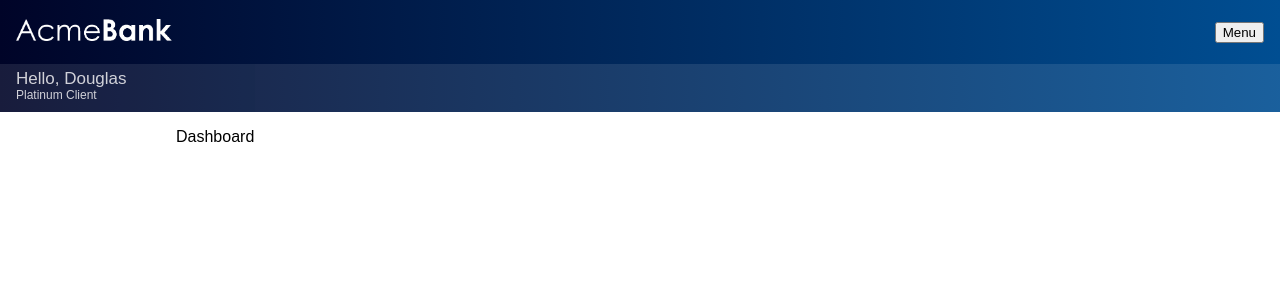
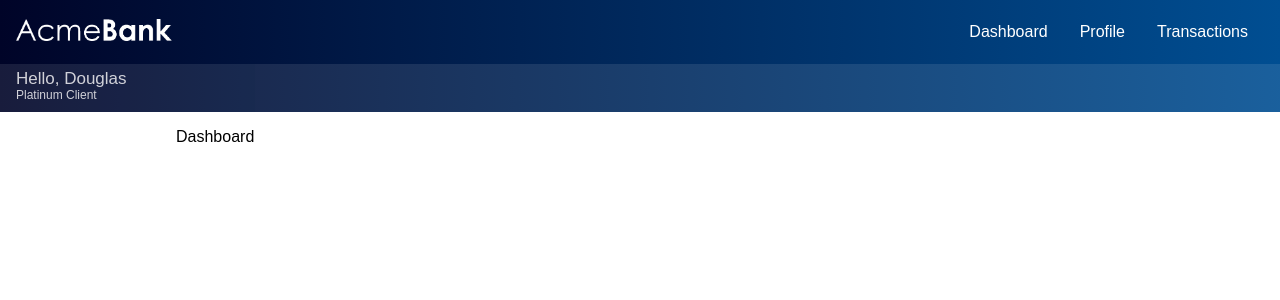
Before and after one commit to dougdelabrida/bank-app, a React app: page / in a window 1280 px wide. Shown: the top 300 px of the page. Built offline with nearby package versions, Linux system fonts and the light colour scheme.

Commit message:
implemented NavBar for desktop

```diff
--- a/src/client/components/NavBar.js
+++ b/src/client/components/NavBar.js
@@ -7,11 +7,35 @@ const NavWrapper = styled.div`
   display: block;
 `;
 
+const NavButton = styled.button`
+  border: none;
+  background: transparent;
+
+  &::before, &::after, & > div {
+    content: '';
+    display: block;
+    background: #fff;
+    margin: 6px 0;
+    height: 2px;
+    width: 32px;
+  }
+
+  &:focus {
+    outline: none;
+    background: rgba(0, 0, 0, .15);
+  }
+
+  ${props => props.theme.media.desktopOnly`
+    display: none;
+  `}
+`;
+
 const Nav = styled.div`
   position: fixed;
   background: #fff;
+  box-shadow: 0 0 3px rgba(0, 0, 0, .7);
   top: 0;
-  right: -255px;
+  right: -265px;
   bottom: 0;
   width: 255px;
   transition: right .3s;
@@ -32,6 +56,17 @@ const Nav = styled.div`
       background: rgba(0, 0, 0, .1);
     }
   }
+
+  ${props => props.theme.media.desktopOnly`
+    position: initial;
+    background: transparent;
+    box-shadow: none;
+    width: auto;
+
+    & > a {
+      display: inline;
+      color: #fff;
+  `}
 `;
 
 const Overlay = styled.div`
@@ -64,12 +99,16 @@ export default class NavBar extends PureComponent {
   render() {
     return (
       <NavWrapper>
-        <button onClick={() => this.toggleNav()}>Menu</button>
+        <NavButton onClick={() => this.toggleNav()}>
+          <div></div>
+        </NavButton>
+
         <Nav className={this.state.opened ? 'active' : ''}>
           <Link to='/'>Dashboard</Link>
           <Link to='/profile'>Profile</Link>
           <Link to='/transactions'>Transactions</Link>
         </Nav>
+
         <Overlay
           onClick={() => this.toggleNav()}
           className={this.state.opened ? 'active' : ''}
```
